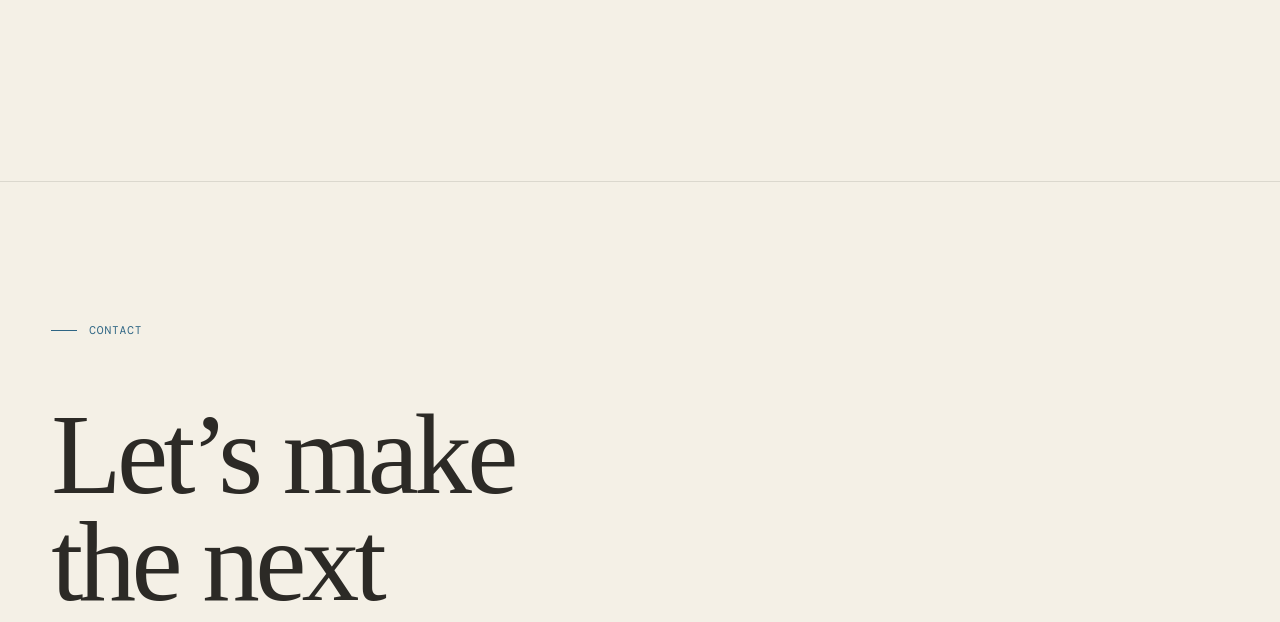
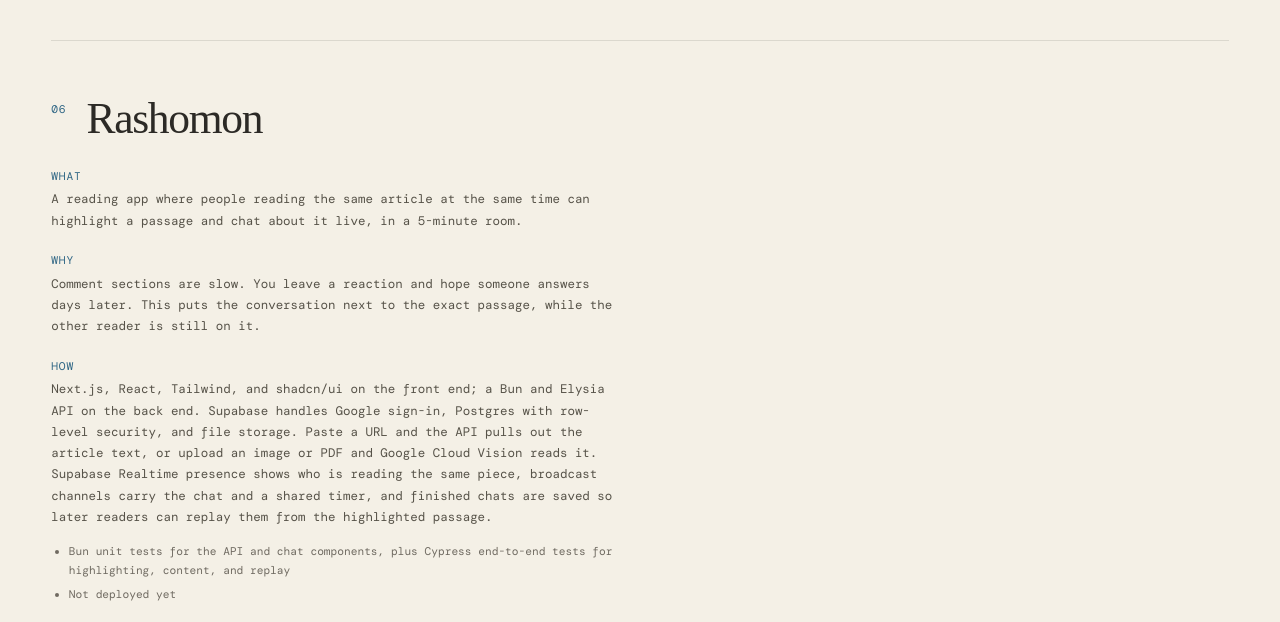
Before and after one commit to sivaratrisrinivas/personal-site, a plain HTML site: page index.html in a window 1280 px wide. Shown: the part 9900-10522 px from the top of the page. Drawn offline with nearby package versions, Linux system fonts and the light colour scheme.

Commit message:
Add Rashomon to Work now that the repo is public

```diff
--- a/index.html
+++ b/index.html
@@ -498,6 +498,38 @@
                     </div>
                 </article>
 
+                <article class="project-card" id="rashomon">
+                    <header class="project-card-head">
+                        <span class="project-index">06</span>
+                        <div class="project-heading">
+                            <h3>Rashomon</h3>
+                        </div>
+                    </header>
+                    <dl class="project-beats">
+                        <div>
+                            <dt>What</dt>
+                            <dd>A reading app where people reading the same article at the same time can highlight a passage and chat about it live, in a 5-minute room.</dd>
+                        </div>
+                        <div>
+                            <dt>Why</dt>
+                            <dd>Comment sections are slow. You leave a reaction and hope someone answers days later. This puts the conversation next to the exact passage, while the other reader is still on it.</dd>
+                        </div>
+                        <div>
+                            <dt>How</dt>
+                            <dd>
+                                <p>Next.js, React, Tailwind, and shadcn/ui on the front end; a Bun and Elysia API on the back end. Supabase handles Google sign-in, Postgres with row-level security, and file storage. Paste a URL and the API pulls out the article text, or upload an image or PDF and Google Cloud Vision reads it. Supabase Realtime presence shows who is reading the same piece, broadcast channels carry the chat and a shared timer, and finished chats are saved so later readers can replay them from the highlighted passage.</p>
+                                <ul class="project-evidence-list">
+                                    <li>Bun unit tests for the API and chat components, plus Cypress end-to-end tests for highlighting, content, and replay</li>
+                                    <li>Not deployed yet</li>
+                                </ul>
+                            </dd>
+                        </div>
+                    </dl>
+                    <div class="project-actions">
+                        <a class="text-link" href="https://github.com/sivaratrisrinivas/Rashomon" target="_blank" rel="noopener noreferrer">Repo <svg class="icon-arrow" viewBox="0 0 20 20" aria-hidden="true"><path d="M3 17 17 3M8 3h9v9" /></svg></a>
+                    </div>
+                </article>
+
             </div>
         </section>
 
```
